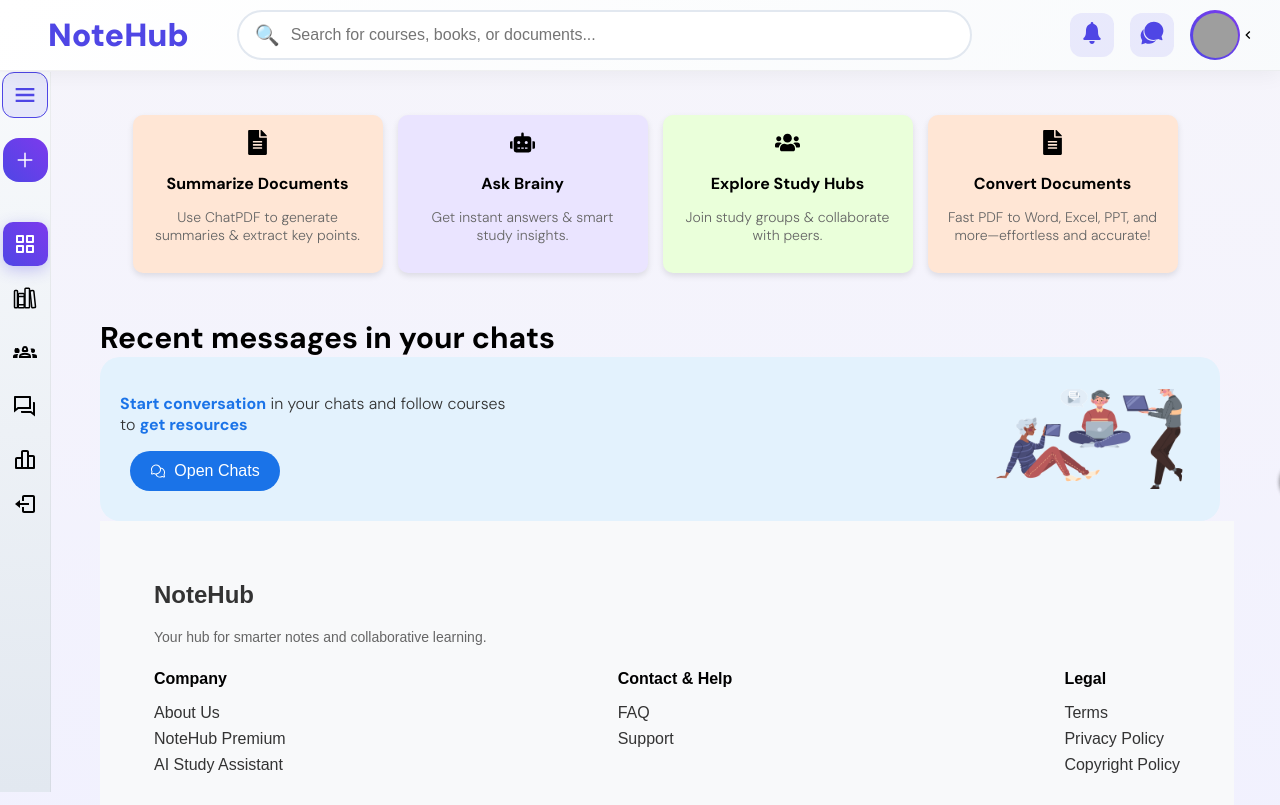
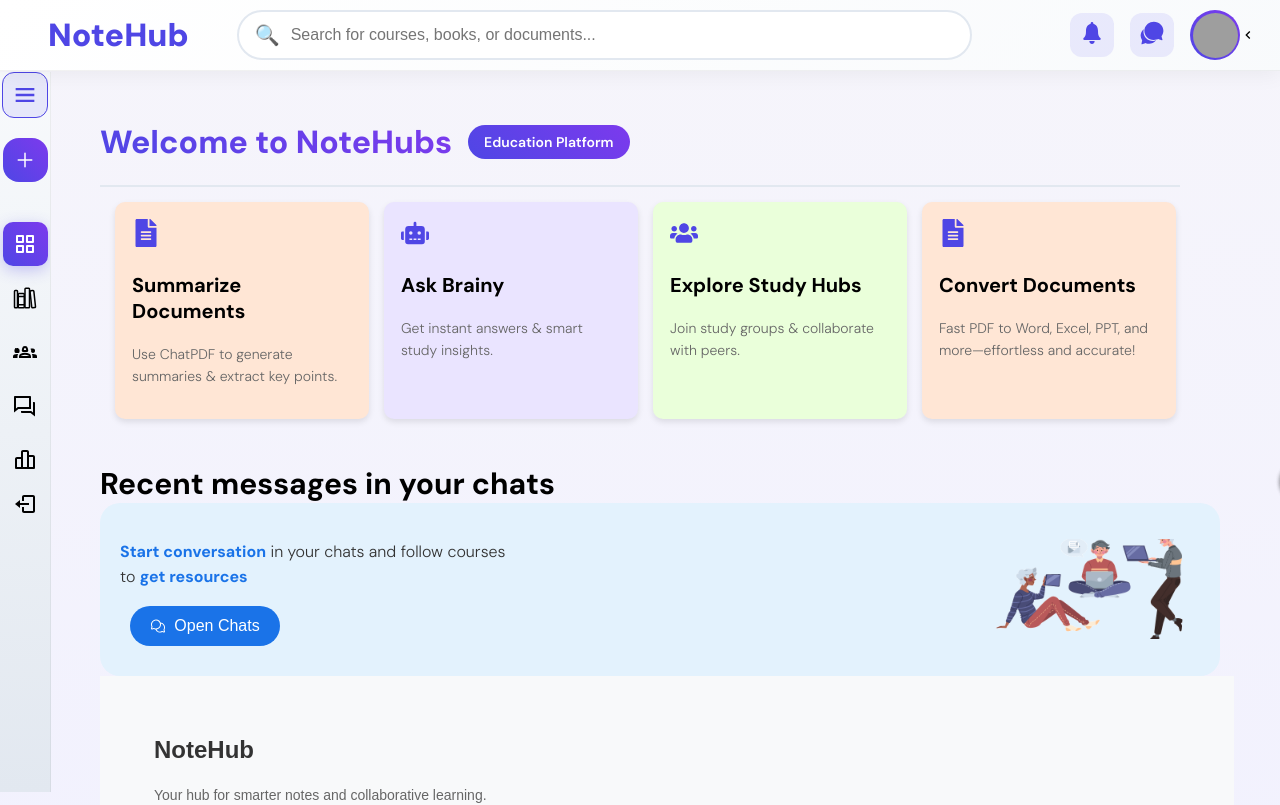
Before and after one commit to NoteHubs-Org/Frontend, a React (Create React App) app: page / in a window 1280 px wide. Shown: the top 805 px of the page. Built offline with nearby package versions, Linux system fonts and the light colour scheme; grey boxes are pictures that could not be loaded.

Commit message:
Enhance sidebar functionality and improve dashboard layout with new section header and styling

```diff
--- a/src/App.js
+++ b/src/App.js
@@ -26,7 +26,7 @@ const toggleChat = () => {
   return (
     <>
       <Header toggleProfile={toggleProfile} toggleChat={toggleChat} />
-      <Sidebar toggleSidebar={toggleSidebar} isExpanded={isExpanded} className="sidebar" />
+      <Sidebar toggleSidebar={toggleSidebar} isExpanded={isExpanded} toggleChat={toggleChat} className="sidebar" />
       <Profile isOpen={isVisible} toggleProfile={toggleProfile} />
       {isChatVisible && <ChatSlide toggleChat={toggleChat} />}
 
--- a/src/landingPage/L_Body/Dashboard.js
+++ b/src/landingPage/L_Body/Dashboard.js
@@ -10,29 +10,33 @@ const Dashboard = () => {
 
   return (
     <div className="dash-body">
+      <div class="section-header">
+        <h1 class="section-title">Welcome to NoteHubs</h1>
+        <span class="section-badge">Education Platform</span>
+      </div>
       <div className="dashboard-container">
         {/* ChatPDF Feature */}
         <div onClick={() => navigate("/summarize")} className="feature-card chatpdf">
-          <FaFileAlt className="feature-icon" />
+          <div className="feature-icon"><FaFileAlt  /></div>
           <h4>Summarize Documents</h4>
           <p>Use ChatPDF to generate summaries & extract key points.</p>
         </div>
 
         {/* Brainy Assistant Feature */}
         <div onClick={() => navigate("/NoteAI")} className="feature-card brainy">
-          <FaRobot className="feature-icon" />
+          <div className="feature-icon" ><FaRobot /></div>
           <h4>Ask Brainy</h4>
           <p>Get instant answers & smart study insights.</p>
         </div>
 
         {/* Study Hubs Feature */}
         <div className="feature-card study-hubs">
-          <FaUsers className="feature-icon" />
+          <div className="feature-icon" ><FaUsers /></div>
           <h4>Explore Study Hubs</h4>
           <p>Join study groups & collaborate with peers.</p>
         </div>
         <div className="feature-card chatpdf">
-          <FaFileAlt className="feature-icon" />
+          <div className="feature-icon" >< FaFileAlt /></div>
           <h4>Convert Documents</h4>
           <p>Fast PDF to Word, Excel, PPT, and more—effortless and accurate!</p>
         </div>
--- a/src/landingPage/L_Body/dashboard.css
+++ b/src/landingPage/L_Body/dashboard.css
@@ -1,36 +1,81 @@
 .dashboard-container {
   display: flex;
   flex-wrap: wrap;
-  justify-content: center;
+  justify-content: left;
   gap: 15px;
+  text-align: left;
   padding: 15px;
   width: 100%;
 }
+/* section header */
+.section-header {
+  display: flex;
+  align-items: center;
+  gap: 16px;
+  border-bottom: 2px solid #e2e8f0;
+}
+  .section-title {
+  font-size: 32px;
+  font-weight: 800;
+  background: linear-gradient(45deg, #4f46e5, #7c3aed);
+  -webkit-background-clip: text;
+  -webkit-text-fill-color: transparent;
+}
 
+.section-badge {
+  background: linear-gradient(45deg, #4f46e5, #7c3aed);
+  color: white;
+  padding: 8px 16px;
+  border-radius: 20px;
+  font-size: 14px;
+  font-weight: 600;
+        }
 /* Feature Cards */
 .feature-card {
+  position: relative;
+  border: 2px solid transparent;
   background: white;
   border-radius: 10px;
   padding: 15px;
   width: 220px;
-  max-width: 100%;
-  text-align: center;
+  display: flex;
+  flex-direction: column;
+  align-items: start;
   box-shadow: 0 3px 6px rgba(0, 0, 0, 0.1);
   transition: transform 0.3s ease, box-shadow 0.3s ease;
   cursor: pointer;
+  overflow: hidden;
 }
-
+.feature-card::before{
+  content: "";
+  position: absolute;
+  top: 0;
+  left: -100%;
+  width: 100%;
+  height: 100%;
+  background: linear-gradient(90deg, transparent, rgba(79, 70, 229, 0.1));
+  transition: left 0.4s ease;
+}
+.feature-card:hover::before{
+  left: 100%;
+}
 .feature-card:hover {
   transform: translateY(-5px);
-  box-shadow: 0 6px 12px rgba(0, 0, 0, 0.2);
+  box-shadow: 0 20px 40px rgba(79, 70, 229, 0.15);
 }
 
 /* Feature Icons */
 .feature-icon {
   font-size: 25px;
   margin-bottom: 8px;
+  display: flex;
+  align-items: center;
+  color: #4f46e5;
+  justify-content: center;
+  font-size: 28px;
+  margin-bottom: 20px;
+  transition: all 0.3s ease;
 }
-
 /* Soft Pastel Color Variations */
 .chatpdf {
   background-color: #ffe6d5; /* Soft Orange */
@@ -47,13 +92,14 @@
 /* Text Styling */
 h4 {
   margin: 5px 0;
-  font-size: 16px;
-  font-weight: bold;
+  font-size: 20px;
+  font-weight: 700;
 }
 
 p {
   font-size: 14px;
   color: #666;
+  line-height: 1.6;
 }
 
 .recent-mess {
--- a/src/landingPage/sidebar/Sidebar.js
+++ b/src/landingPage/sidebar/Sidebar.js
@@ -7,7 +7,7 @@ import { RiQuestionAnswerLine } from "react-icons/ri";
 import { HiChevronLeft } from "react-icons/hi2";
 import "./sidebar.css";
 
-const Sidebar = ({ isExpanded, toggleSidebar,  }) => {
+const Sidebar = ({ isExpanded, toggleChat, toggleSidebar,  }) => {
   const [isHidden, setIsHidden] = useState(false);
 
   const toggleHidden = () => {
@@ -63,7 +63,7 @@ const Sidebar = ({ isExpanded, toggleSidebar,  }) => {
             <IoLibraryOutline className="nav_icon" />
             <span className="nav_name">My Library</span>
           </a>
-          <a href="#" className="nav_link">
+          <a href="#" onClick={toggleChat} className="nav_link">
             <MdOutlineGroups2 className="nav_icon" />
             <span className="nav_name">Groups</span>
           </a>
```
